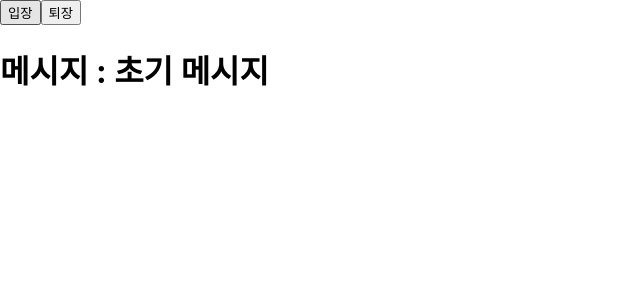
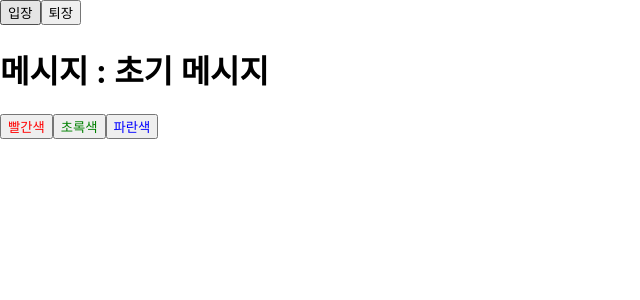
Before and after one commit to chanchanwoong/React-Study, a React (Create React App) app in the folder hello-react/: page / in a window 1280 px wide. Shown: the top 300 px of the page, without its empty margins (0-640 px from the left). Built offline with nearby package versions, Linux system fonts and the light colour scheme.

Commit message:
add: onClick과 useState를 이용한 색 처리

```diff
--- a/hello-react/src/Say.js
+++ b/hello-react/src/Say.js
@@ -14,11 +14,24 @@
   const onClickEnter = () => setMessage("안녕하세요.");
   const onClickLeave = () => setMessage("안녕히 가세요.");
 
+  const [color, setColor] = useState("black");
+
   return (
     <div>
       <button onClick={onClickEnter}>입장</button>
       <button onClick={onClickLeave}>퇴장</button>
-      <h1>메시지 : {message}</h1>
+      <h1 style={{ color }}>메시지 : {message}</h1>
+
+      {/* onClick과 useState을 이용한 색 처리 */}
+      <button style={{ color: "red" }} onClick={() => setColor("red")}>
+        빨간색
+      </button>
+      <button style={{ color: "green" }} onClick={() => setColor("green")}>
+        초록색
+      </button>
+      <button style={{ color: "blue" }} onClick={() => setColor("blue")}>
+        파란색
+      </button>
     </div>
   );
 };
```
